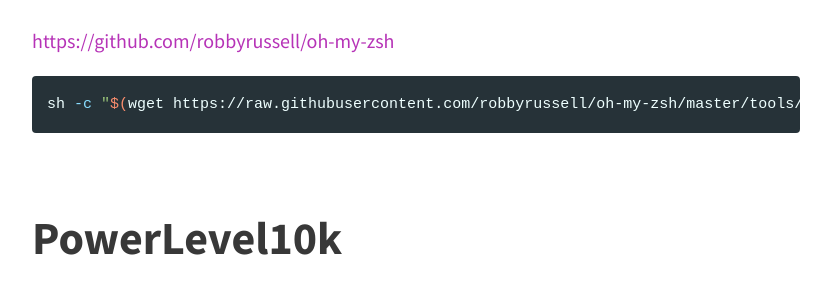
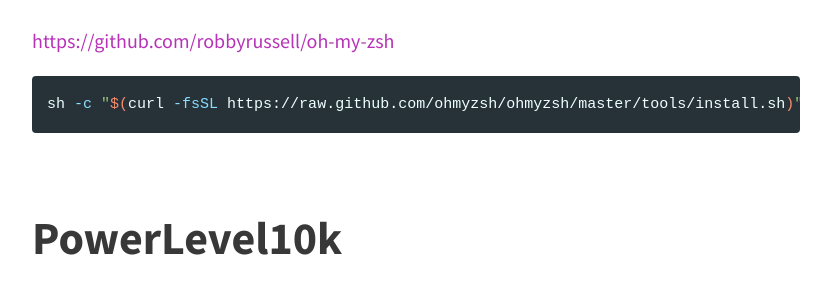
Before and after one commit to cristalcorp/cristalcorp.github.io, a Jekyll site: the page built from _posts/2021-10-23-Terminal.md, in a window 1280 px wide and 900 px high, scrolled down 905 px. Shown: the part 164-451 px from the top of the window, without its empty margins (224-1055 px from the left). Built offline with Jekyll 4.4.1, drawn with Linux system fonts in a browser that asks for light colours.

Commit message:
new terminal post

```diff
--- a/_posts/2021-10-23-Terminal.md
+++ b/_posts/2021-10-23-Terminal.md
@@ -24,7 +24,7 @@ apt-get install zsh
 [https://github.com/robbyrussell/oh-my-zsh](https://github.com/robbyrussell/oh-my-zsh)
 
 {% highlight bash %}
-sh -c "$(wget https://raw.githubusercontent.com/robbyrussell/oh-my-zsh/master/tools/install.sh -O -)"
+sh -c "$(curl -fsSL https://raw.github.com/ohmyzsh/ohmyzsh/master/tools/install.sh)"
 {% endhighlight %}
 
 <br>
```
